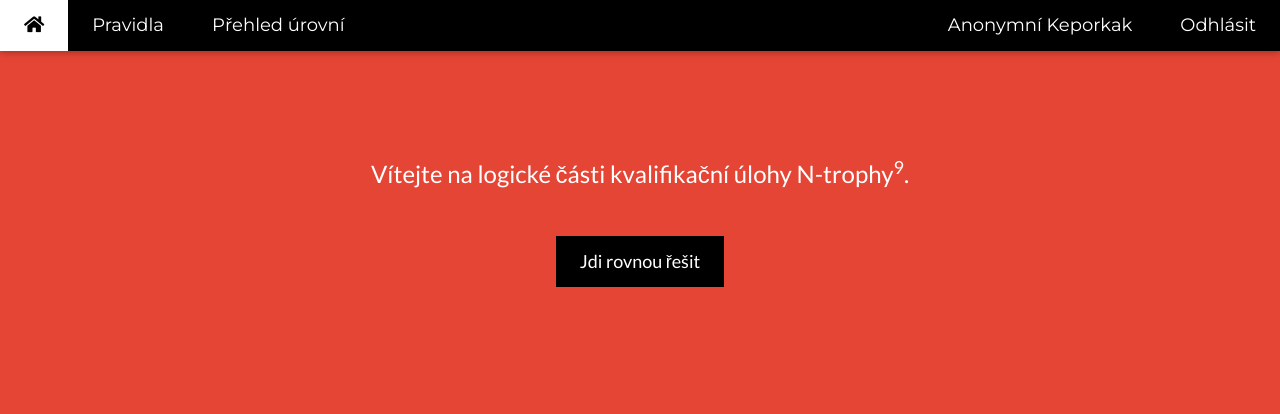
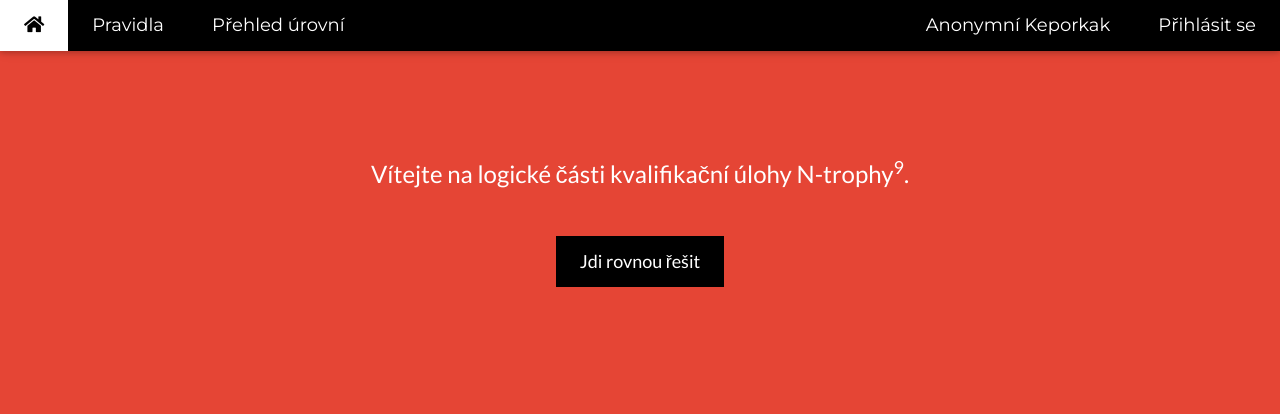
Before and after one commit to N-trophy/ntrophy-2019-logic, a Django app: page / in a window 1280 px wide. Shown: the top 414 px of the page. Run offline with Django 3.2, Linux system fonts and the light colour scheme; tables that the repository leaves empty hold one stand-in row (values such as "Sample post").

Commit message:
Show login in index when no user logged in.

```diff
--- a/kvalif/api_server/templates/index.html
+++ b/kvalif/api_server/templates/index.html
@@ -44,7 +44,11 @@
     <a href="/#" class="w3-bar-item w3-button w3-padding-large w3-padding-large w3-hover-white"><i class="fa fa-home"></i></a>
     <a href="/#rules" class="w3-bar-item w3-button w3-hide-small w3-padding-large w3-hover-white">Pravidla</a>
     <a href="/#levels" class="w3-bar-item w3-button w3-hide-small w3-padding-large w3-hover-white">Přehled úrovní</a>
-    <a href="/accounts/logout" class="w3-bar-item w3-button w3-hide-small w3-padding-large w3-hover-white w3-right">Odhlásit</a>
+    {% if user.is_authenticated %}
+      <a href="/accounts/logout" class="w3-bar-item w3-button w3-hide-small w3-padding-large w3-hover-white w3-right">Odhlásit</a>
+    {% else %}
+      <a href="/accounts/login" class="w3-bar-item w3-button w3-hide-small w3-padding-large w3-hover-white w3-right">Přihlásit se</a>
+    {% endif %}
     <div class="w3-bar-item w3-hide-small w3-padding-large w3-right">{{ name }}</div>
   </div>
 
@@ -53,7 +57,11 @@
     <div class="w3-bar-item w3-padding-large w3-black">{{ name }}</div>
     <a href="/#rules" class="w3-bar-item w3-button w3-padding-large">Pravidla</a>
     <a href="/#levels" class="w3-bar-item w3-button w3-padding-large">Přehled úrovní</a>
-    <a href="/accounts/logout" class="w3-bar-item w3-button w3-padding-large">Odhlásit</a>
+    {% if user.is_authenticated %}
+      <a href="/accounts/logout" class="w3-bar-item w3-button w3-hide-small w3-padding-large w3-hover-white w3-right">Odhlásit</a>
+    {% else %}
+      <a href="/accounts/login" class="w3-bar-item w3-button w3-hide-small w3-padding-large w3-hover-white w3-right">Přihlásit se</a>
+    {% endif %}
   </div>
 </div>
 
```
